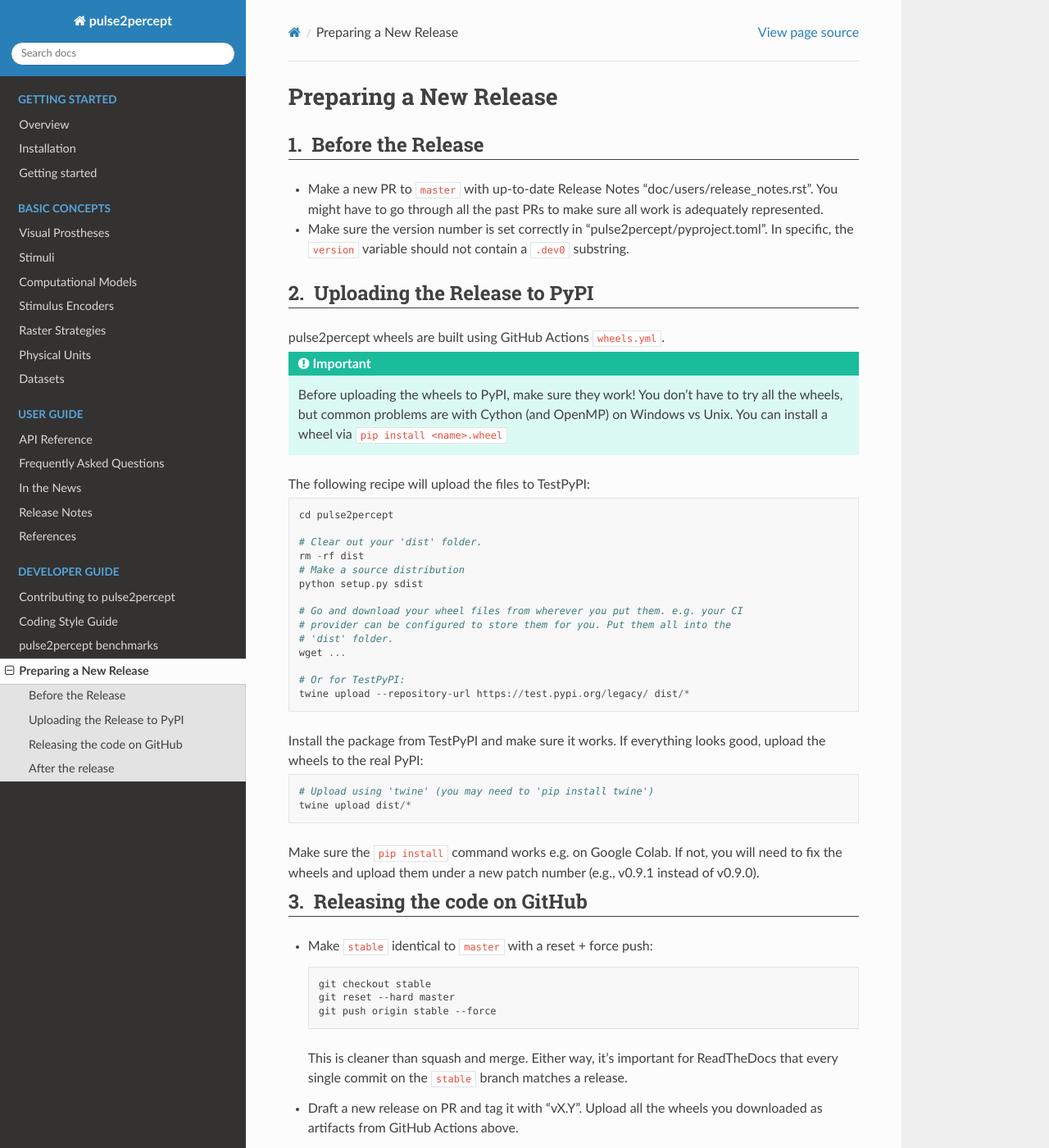
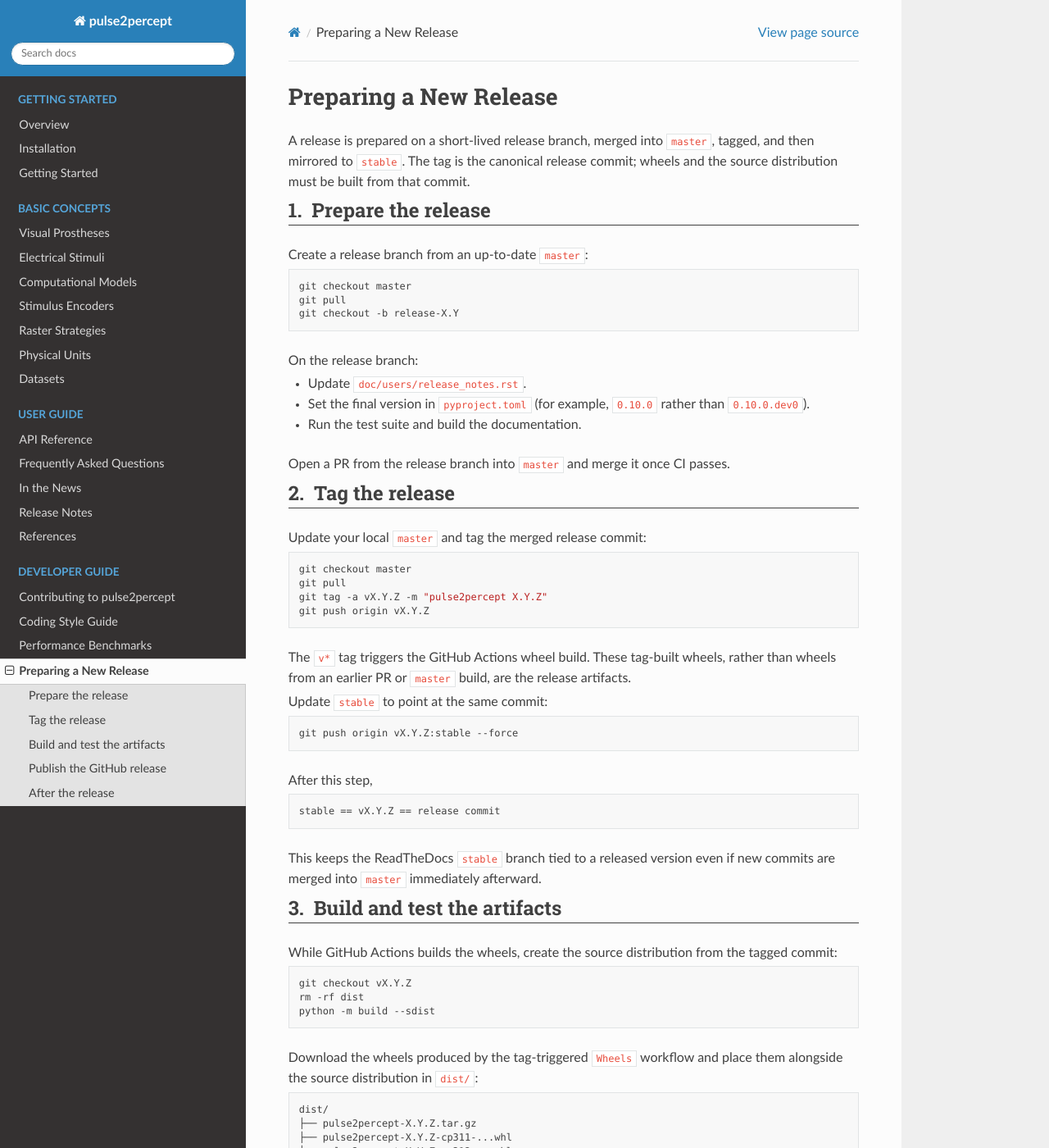
Before and after one commit to pulse2percept/pulse2percept, a Sphinx documentation site: the page built from doc/developers/releases.rst, in a window 1280 px wide and 1400 px high. Shown: the whole window at 82% size. Built offline with Sphinx 7.4.7 and the Read the Docs theme 3.1.0, drawn with Linux system fonts in a browser that asks for light colours; pages that are not in the unit, such as notebooks, are missing from menus; some of the changed text lies outside the part shown.

Commit message:
fix docs

```diff
--- a/doc/developers/releases.rst
+++ b/doc/developers/releases.rst
@@ -4,84 +4,124 @@
 Preparing a New Release
 =======================
 
-Before the Release
-------------------
+A release is prepared on a short-lived release branch, merged into ``master``,
+tagged, and then mirrored to ``stable``. The tag is the canonical release
+commit; wheels and the source distribution must be built from that commit.
 
-*  Make a new PR to ``master`` with up-to-date Release Notes
-   "doc/users/release_notes.rst". You might have to go through all the past PRs
-   to make sure all work is adequately represented.
+Prepare the release
+-------------------
 
-*  Make sure the version number is set correctly in "pulse2percept/pyproject.toml".
-   In specific, the ``version`` variable should not contain a ``.dev0`` substring.
+Create a release branch from an up-to-date ``master``:
 
-Uploading the Release to PyPI
------------------------------
+.. code-block:: bash
 
-pulse2percept wheels are built using GitHub Actions ``wheels.yml``.
+    git checkout master
+    git pull
+    git checkout -b release-X.Y
 
-.. important::
+On the release branch:
 
-    Before uploading the wheels to PyPI, make sure they work! You don't have to
-    try all the wheels, but common problems are with Cython (and OpenMP) on
-    Windows vs Unix.
-    You can install a wheel via ``pip install <name>.wheel``
+* Update ``doc/users/release_notes.rst``.
+* Set the final version in ``pyproject.toml`` (for example, ``0.10.0`` rather
+  than ``0.10.0.dev0``).
+* Run the test suite and build the documentation.
 
-The following recipe will upload the files to TestPyPI:
+Open a PR from the release branch into ``master`` and merge it once CI passes.
 
-.. code-block:: python
+Tag the release
+---------------
 
-    cd pulse2percept
+Update your local ``master`` and tag the merged release commit:
 
-    # Clear out your 'dist' folder.
+.. code-block:: bash
+
+    git checkout master
+    git pull
+    git tag -a vX.Y.Z -m "pulse2percept X.Y.Z"
+    git push origin vX.Y.Z
+
+The ``v*`` tag triggers the GitHub Actions wheel build. These tag-built wheels,
+rather than wheels from an earlier PR or ``master`` build, are the release
+artifacts.
+
+Update ``stable`` to point at the same commit:
+
+.. code-block:: bash
+
+    git push origin vX.Y.Z:stable --force
+
+After this step,
+
+.. code-block:: text
+
+    stable == vX.Y.Z == release commit
+
+This keeps the ReadTheDocs ``stable`` branch tied to a released version even if
+new commits are merged into ``master`` immediately afterward.
+
+Build and test the artifacts
+----------------------------
+
+While GitHub Actions builds the wheels, create the source distribution from the
+tagged commit:
+
+.. code-block:: bash
+
+    git checkout vX.Y.Z
     rm -rf dist
-    # Make a source distribution
-    python setup.py sdist
+    python -m build --sdist
 
-    # Go and download your wheel files from wherever you put them. e.g. your CI
-    # provider can be configured to store them for you. Put them all into the
-    # 'dist' folder.
-    wget ...
+Download the wheels produced by the tag-triggered ``Wheels`` workflow and place
+them alongside the source distribution in ``dist/``:
 
-    # Or for TestPyPI:
-    twine upload --repository-url https://test.pypi.org/legacy/ dist/*
+.. code-block:: text
 
-Install the package from TestPyPI and make sure it works.
-If everything looks good, upload the wheels to the real PyPI:
+    dist/
+    ├── pulse2percept-X.Y.Z.tar.gz
+    ├── pulse2percept-X.Y.Z-cp311-...whl
+    ├── pulse2percept-X.Y.Z-cp312-...whl
+    └── ...
 
-.. code-block:: python
+Check the artifacts before uploading them:
 
-    # Upload using 'twine' (you may need to 'pip install twine')
+.. code-block:: bash
+
+    twine check dist/*
+
+It is strongly recommended to upload to TestPyPI first:
+
+.. code-block:: bash
+
+    twine upload --repository testpypi dist/*
+
+Install the package from TestPyPI and smoke-test it on at least one common
+platform. Pay particular attention to Cython/OpenMP behavior on Windows,
+Linux, and macOS.
+
+If the artifacts are good, upload the same files to PyPI:
+
+.. code-block:: bash
+
     twine upload dist/*
 
-Make sure the ``pip install`` command works e.g. on Google Colab.
-If not, you will need to fix the wheels and upload them under a new
-patch number (e.g., v0.9.1 instead of v0.9.0).
+Once a version has been uploaded to PyPI, its files cannot be replaced. If a
+release artifact is broken, fix the problem and publish a new patch release.
 
-.. _cibuildwheel: https://github.com/joerick/cibuildwheel
-.. _PR194: https://github.com/joerick/cibuildwheel/pull/194
+Publish the GitHub release
+--------------------------
 
-Releasing the code on GitHub
-----------------------------
-
-*  Make ``stable`` identical to ``master`` with a reset + force push:
-
-   .. code-block:: bash
-
-       git checkout stable
-       git reset --hard master
-       git push origin stable --force
-
-   This is cleaner than squash and merge. Either way, it's important
-   for ReadTheDocs that every single commit on the ``stable`` branch
-   matches a release.
-
-*  Draft a new release on PR and tag it with "vX.Y".
-   Upload all the wheels you downloaded as artifacts from GitHub Actions
-   above.
+Create a GitHub Release for ``vX.Y.Z`` using the release notes. Attach the same
+source distribution and wheels if desired.
 
 After the release
 -----------------
 
-*  Bump the version number in "pulse2percept/pyproject.toml", add back the ".0dev"
-   appendix, and add an entry for the next release in
-   "doc/users/release_notes.rst". Then commit to ``master``.
+Return to ``master`` and prepare the next development version:
+
+* Set the version in ``pyproject.toml`` to the next ``.dev0`` version.
+* Add an empty section for the next release to
+  ``doc/users/release_notes.rst``.
+* Commit these changes to ``master``.
+
+For example, after releasing ``0.10.0``, development continues as
+``0.11.0.dev0``.
--- a/doc/topics/models.rst
+++ b/doc/topics/models.rst
@@ -46,7 +46,7 @@
    * - [Granley2021]_
      - :py:class:`~pulse2percept.models.BiphasicAxonMapModel`
      - spatiotemporal
-   * - [Grinten2023]_
+   * - [vanderGrinten2023]_
      - :py:class:`~pulse2percept.models.cortex.DynaphosModel`
      - spatiotemporal
 
--- a/doc/topics/stimuli.rst
+++ b/doc/topics/stimuli.rst
@@ -1,8 +1,8 @@
 .. _topics-stimuli:
 
-=======
-Stimuli
-=======
+==================
+Electrical Stimuli
+==================
 
 A :py:class:`~pulse2percept.stimuli.Stimulus` is labeled two-dimensional data:
 rows are electrodes and columns are points in time. Electrical stimuli contain
--- a/pyproject.toml
+++ b/pyproject.toml
@@ -18,7 +18,7 @@
 
 [project]
 name = "pulse2percept"
-version = "0.10.0.dev0"
+version = "0.10.0"
 description = "A Python-based simulation framework for bionic vision"
 readme = "README.rst"
 license = { file = "LICENSE" }
```
Also changed, not shown: doc/getting_started.rst (+5 -2 lines), doc/users/release_notes.rst (+4 -4 lines), benchmarks/README.rst.
